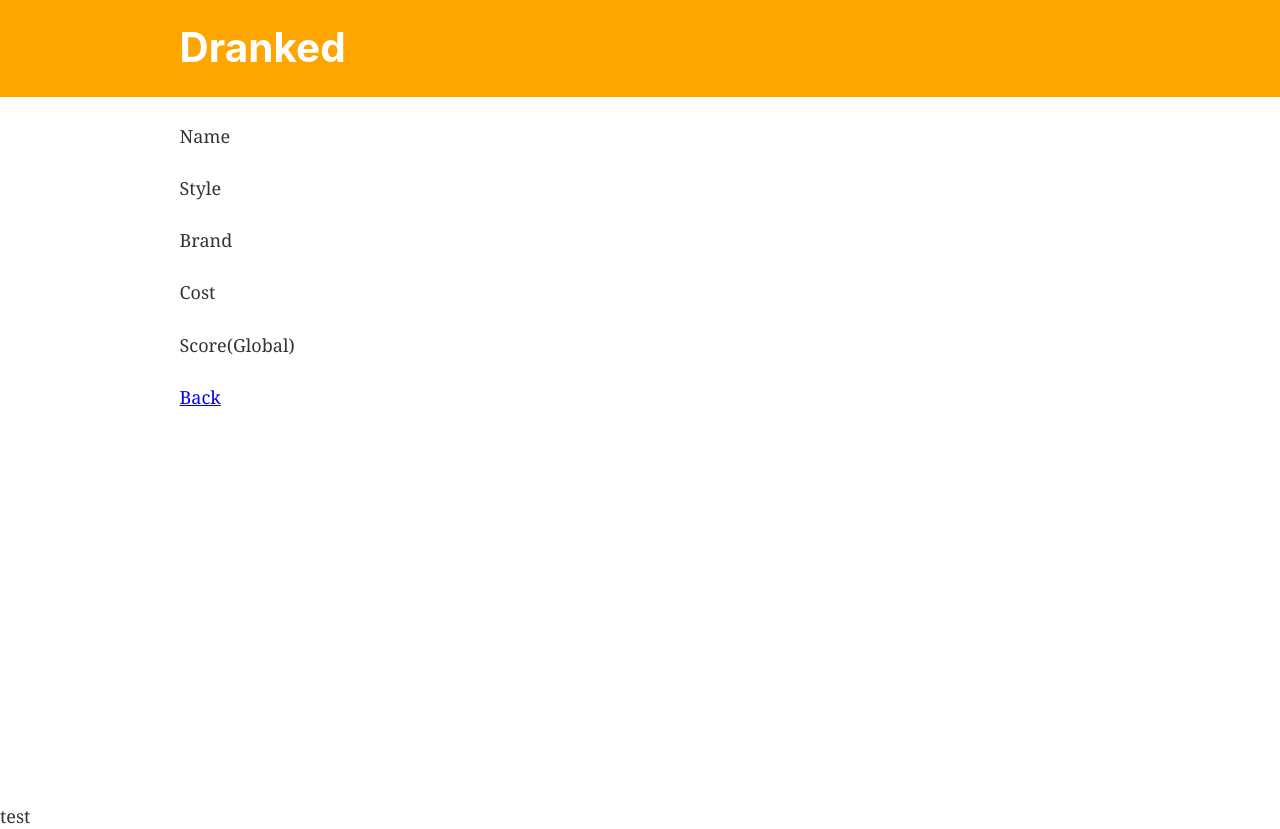
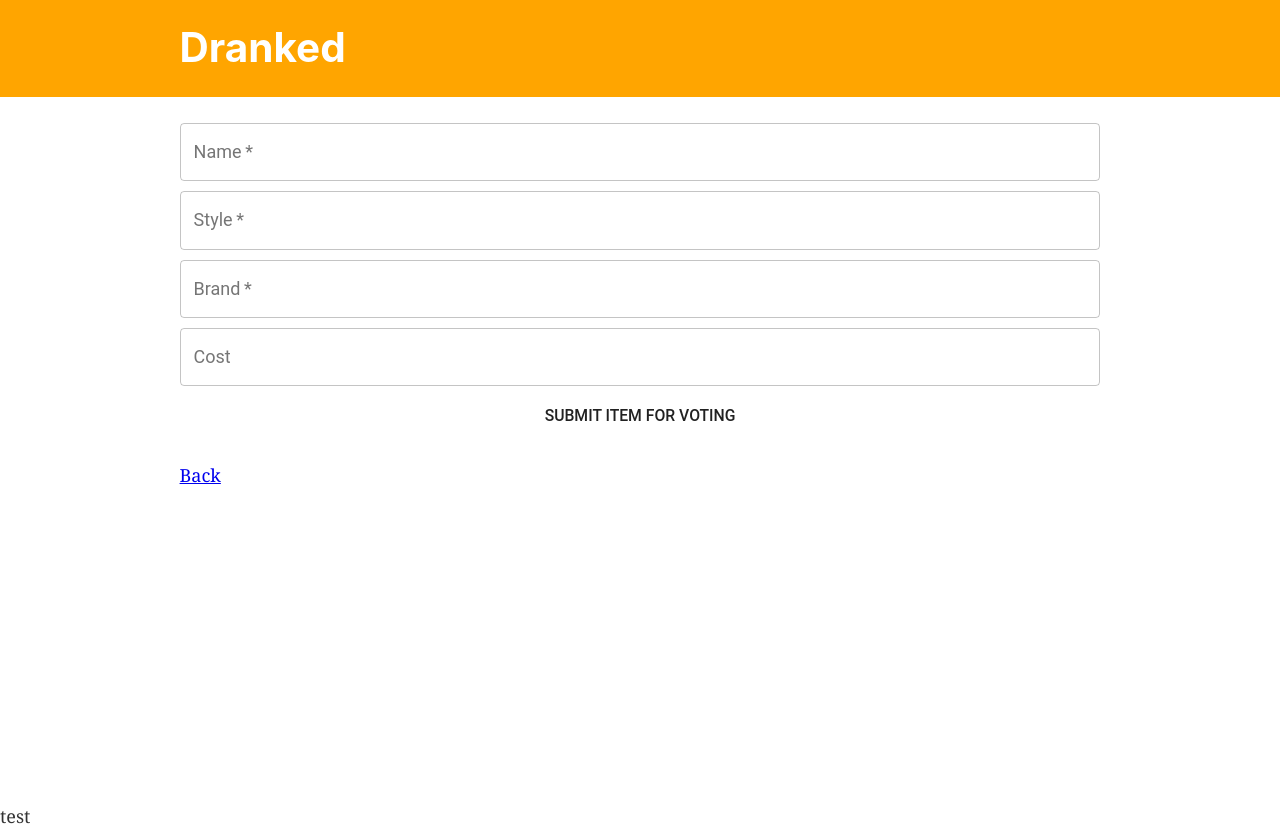
Before and after one commit to Stockbridge/dranked, a Gatsby site: page /submitItem in a window 1280 px wide. Built offline with nearby package versions, Linux system fonts and the light colour scheme; Gatsby itself is replaced by a stand-in of ours.

Commit message:
converting to text fields

```diff
--- a/src/pages/submitItem.js
+++ b/src/pages/submitItem.js
@@ -1,5 +1,6 @@
 import React from 'react';
 import { Link } from 'gatsby';
+import { TextField, Button } from '@material-ui/core';
 
 import Layout from '../components/layout';
 import SEO from '../components/seo';
@@ -7,11 +8,23 @@ import SEO from '../components/seo';
 const SubmitItemPage = () => (
   <Layout>
     <SEO title="Submit Item For Vote" />
-    <p>Name</p>
-    <p>Style</p>
-    <p>Brand</p>
-    <p>Cost</p>
-    <p>Score(Global)</p>
+    <form>
+      <div style={{marginBottom: "10px"}}>
+        <TextField variant="outlined" label="Name" placeholder="(i.e. Cherry Blossom, Indian Well Red, etc.)" required={ true } fullWidth={ true } name="ItemName"></TextField>
+      </div>
+      <div style={{marginBottom: "10px"}}>
+        <TextField variant="outlined" label="Style" placeholder="(i.e. Merlot, Pinot Noir, etc.)" required={ true } fullWidth={ true } name="ItemStyle"></TextField>
+      </div>
+      <div style={{marginBottom: "10px"}}>
+        <TextField variant="outlined" label="Brand" placeholder="(i.e. Trader Gioto's, Chateau Ste. Michelle, etc)" required={ true } fullWidth={ true } name="Item Brand"></TextField>
+      </div>
+      <div style={{marginBottom: "10px"}}>
+        <TextField variant="outlined" label="Cost" placeholder="(i.e. $20, $10, etc.)" fullWidth={ true }></TextField>
+      </div>
+      <div style={{marginBottom: "10px"}}>
+        <Button type="submit" fullWidth={ true }>Submit Item for Voting</Button>
+      </div>
+    </form>
     <Link to="/">Back</Link>
   </Layout>
 );
```
Also changed, not shown: src/pages/submitVote.js (+21 -5 lines).
